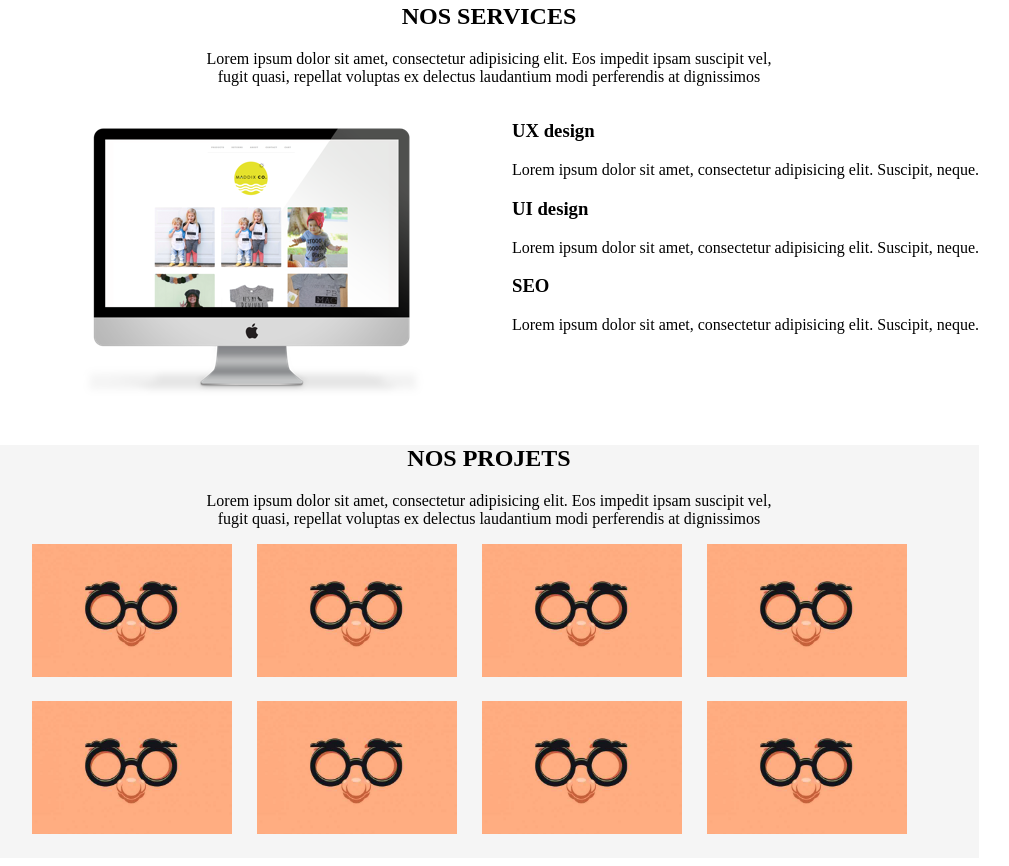
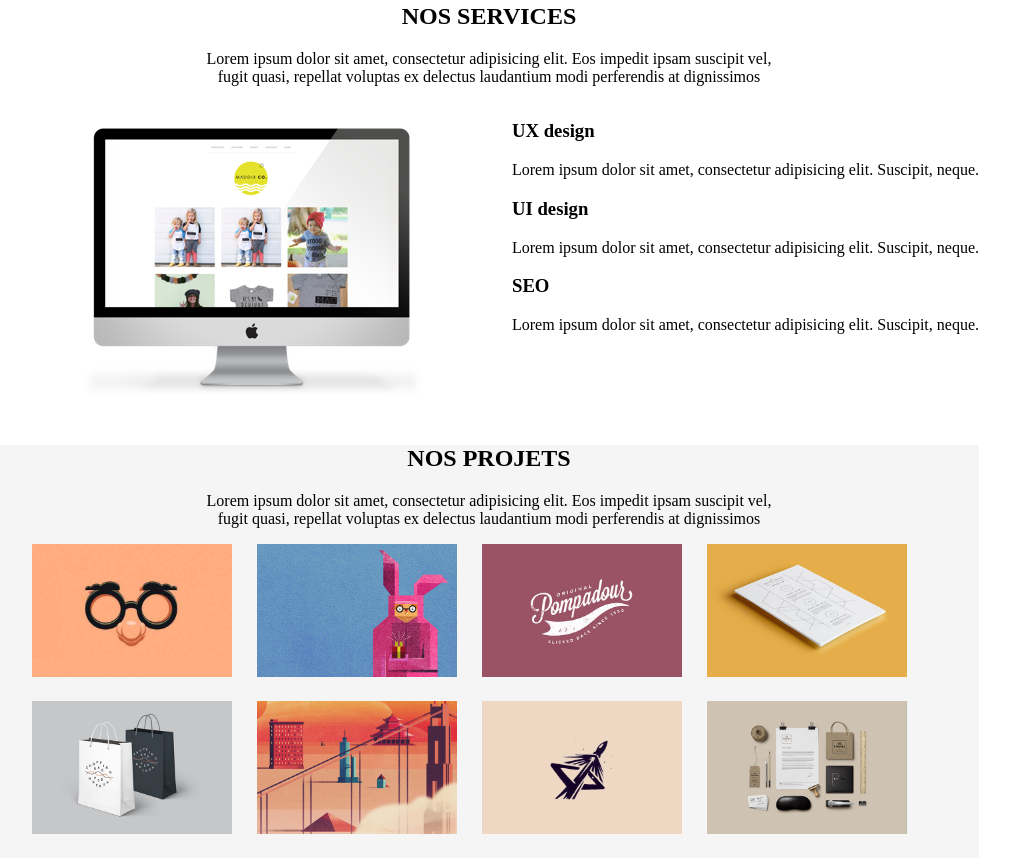
Before and after one commit to MySideSafe/projet_1, a plain HTML site: page index.html in a window 1280 px wide. Shown: the part 427-1293 px from the top of the page, without its empty margins (151-1160 px from the left). Drawn offline with Linux system fonts and the light colour scheme.

Commit message:
modification image portfolio

```diff
--- a/index.html
+++ b/index.html
@@ -71,25 +71,25 @@
                     <img src="pictures/portfolio/01.jpg" alt="projet01">
                 </div>
                 <div>
-                    <img src="pictures/portfolio/01.jpg" alt="projet01">
+                    <img src="pictures/portfolio/02.jpg" alt="projet02">
                 </div>
                 <div>
-                    <img src="pictures/portfolio/01.jpg" alt="projet01">
+                    <img src="pictures/portfolio/03.jpg" alt="projet03">
                 </div>
                 <div>
-                    <img src="pictures/portfolio/01.jpg" alt="projet01">
+                    <img src="pictures/portfolio/04.jpg" alt="projet04">
                 </div>
                 <div>
-                    <img src="pictures/portfolio/01.jpg" alt="projet01">
+                    <img src="pictures/portfolio/05.jpg" alt="projet05">
                 </div>
                 <div>
-                    <img src="pictures/portfolio/01.jpg" alt="projet01">
+                    <img src="pictures/portfolio/06.jpg" alt="projet06">
                 </div>
                 <div>
-                    <img src="pictures/portfolio/01.jpg" alt="projet01">
+                    <img src="pictures/portfolio/07.jpg" alt="projet07">
                 </div>
                 <div>
-                    <img src="pictures/portfolio/01.jpg" alt="projet01">
+                    <img src="pictures/portfolio/08.jpg" alt="projet08">
                 </div>
             </div>
 
```
